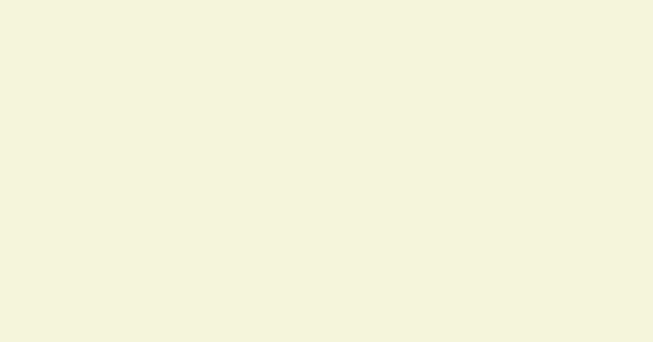
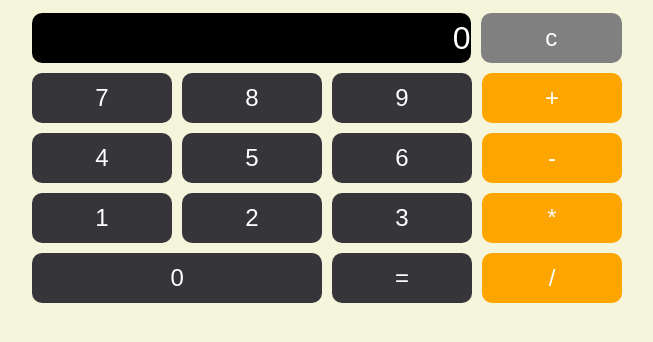
Before and after one commit to pakdonghun/simple_calculator-JS, a plain HTML site: page index.html in a window 1280 px wide. Shown: the whole page, without its empty margins (313-966 px from the left). Drawn offline with Linux system fonts and the light colour scheme.

Commit message:
simple_calulator

```diff
--- a/index.html
+++ b/index.html
@@ -1,13 +1,26 @@
 <!DOCTYPE html>
-<html lang="en">
+<html>
+
 <head>
-    <meta charset="UTF-8">
-    <meta http-equiv="X-UA-Compatible" content="IE=edge">
-    <meta name="viewport" content="width=device-width, initial-scale=1.0">
-    <link rel="stylesheet" href="style.css">
-    <title>Momentum</title>
-    </head>
-    <body>
-        <script src = "script.js"></script>
-    </body>
+    <title>Calcuulator</title>
+    <meta charset="UTF-8" />
+    <style type="text/css">
+        @import url("style.css");
+    </style>
+</head>
+
+<body>
+    <div class="calc-box">
+        <div class="calc-box__row">
+            <div id="result">
+                0
+            </div>
+            <button id="reset" value="c">
+                c
+            </button>
+        </div>
+    </div>
+    <script src="script.js"></script>
+</body>
+
 </html>
--- a/script.js
+++ b/script.js
@@ -1 +1,109 @@
-alert("hi this is momentum")
+const calc_box = document.querySelector(".calc-box");
+const FOUR_RULES = ["/", "*", "-", "+"];
+const result = document.querySelector("#result");
+const reset = document.querySelector("#reset");
+
+let current_input = "";
+let current_value = 0;
+let current_result = 0;
+let current_rule = "=";
+
+function Calculation(a, r, b) {
+    if (r == "+") {
+        return a + b;
+    } else if (r == "-") {
+        return a - b;
+    } else if (r == "*") {
+        return a * b;
+    } else if (r == "/") {
+        if (b !== 0) return a / b;
+        else return "Can not divide by 0!";
+    }
+}
+//=를 누르면 결과 값과 현재 값을 계산한다. 그리고 다 초기화
+function handleEqual(e) {
+    if (current_rule !== "=")
+        result.innerText = Calculation(current_result, current_rule, current_value);
+
+    current_result = 0;
+    current_value = 0;
+    current_input = "";
+    current_rule = e.target.value;
+
+}
+//사칙연산 버튼을 누르면 그 연산을 저장 하되 만약에 그전 값이 = 이 아니면 계산해준다.
+function handleRule(e) {
+    if (current_rule !== "=") {
+        current_result = Calculation(current_result, current_rule, current_value);
+        result.innerText = current_result;
+    } else {
+        current_result = current_value;
+    }
+
+    current_value = 0;
+    current_input = "";
+    current_rule = e.target.value;
+}
+
+function handleInputNumber(e) {
+    current_input += e.target.value;
+    current_value = parseInt(current_input);
+    result.innerText = current_input;
+}
+
+function handleReset(e) {
+    current_input = "";
+    current_value = 0;
+    current_result = 0;
+    current_rule = "=";
+    result.innerText = current_value;
+}
+
+function paintButtonsRow(num) {
+    const divRowBox = document.createElement("div");
+    divRowBox.classList = "calc-box__row";
+    const bottonNumber = (num - 1) * 3 + 1;
+    const ruleButton = document.createElement("button");
+    if (num === 0) {
+        const buttonZero = document.createElement("button");
+        buttonZero.innerText = num;
+        buttonZero.value = num;
+        buttonZero.onclick = handleInputNumber;
+        const buttonEqual = document.createElement("button");
+        buttonEqual.innerText = "=";
+        buttonEqual.value = "=";
+        buttonEqual.onclick = handleEqual;
+        divRowBox.appendChild(buttonZero);
+        divRowBox.appendChild(buttonEqual);
+
+    }
+    else {
+        for (let i = 0; i < 3; i++) {
+            const button = document.createElement("button");
+
+            button.innerText = bottonNumber + i;
+            button.value = bottonNumber + i;
+            button.onclick = handleInputNumber;
+            divRowBox.appendChild(button);
+
+        }
+    }
+    ruleButton.innerText = FOUR_RULES[num];
+    ruleButton.value = FOUR_RULES[num];
+    ruleButton.onclick = handleRule;
+    divRowBox.appendChild(ruleButton);
+    return divRowBox;
+}
+
+function paintCalculator() {
+    for (let i = 3; i >= 0; i--) {
+        calc_box.appendChild(paintButtonsRow(i));
+    }
+}
+
+function init() {
+    paintCalculator();
+    reset.onclick = handleReset;
+}
+
+init();
--- a/style.css
+++ b/style.css
@@ -1,3 +1,59 @@
 body {
-    background-color: beige;
-}
+    font-family: sans-serif;
+    background-color:beige;
+    display: flex;
+    justify-content: center;
+  }
+  #reset{
+    background-color: gray;
+  }
+
+  #result{
+    display:flex;
+    align-items: center;
+    justify-content: flex-end;
+    background-color: black;
+    width: 78%;
+    font-size: 32px;
+  }
+
+  .calc-box{
+    width: 600px;
+  }
+  .calc-box__row{
+    display: flex;
+    flex: content;
+    justify-content: center;
+    align-items: center;
+
+  }
+  .calc-box__row  *{
+    border-radius: 10px;
+    margin:5px;
+    background-color:#36353a;
+    color:white;
+    height:50px;
+  }
+  .calc-box__row:last-child button:first-child{
+    width:52%;
+  }
+  .calc-box__row button:last-child{
+    background-color: orange;
+  }
+
+  button{
+    width: 25%;
+    border:0;
+    outline:0;
+    font-size: 24px;
+
+  }
+  button:focus {
+    outline:none;
+    box-shadow: none;
+    text-decoration: none;
+  }
+  button:active {
+    opacity: 0.7;
+
+  }
```
